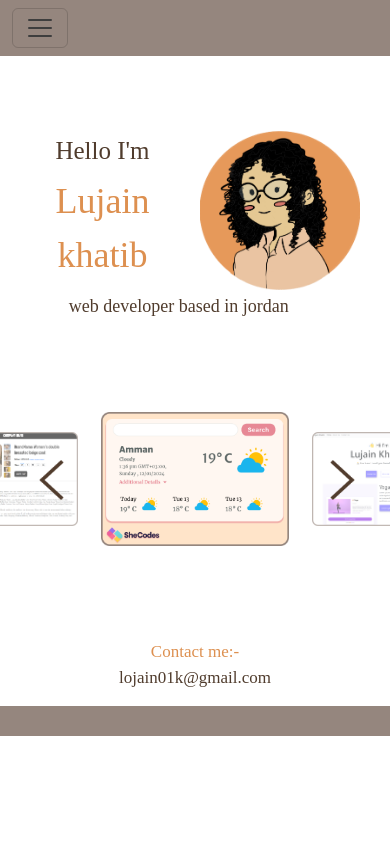
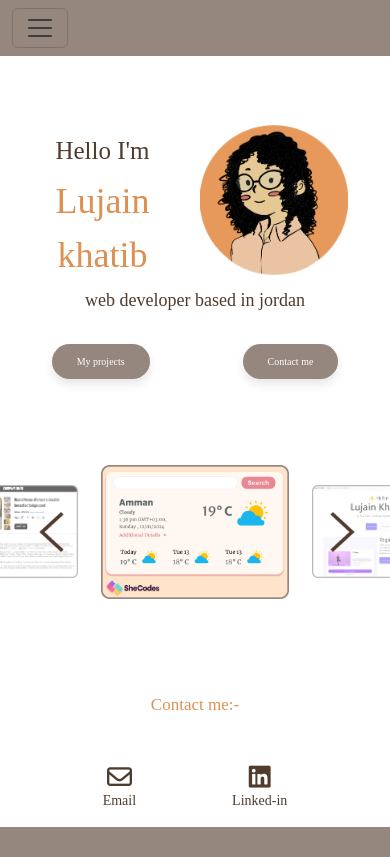
Before and after one commit to Lialliane/Portfolio-demo, a plain HTML site: page index.html in a window 390 px wide. Drawn offline with nearby package versions, Linux system fonts and the light colour scheme; a web font is replaced by a local one.

Commit message:
Added buttons to ease navigation, added more contact links and enhanced design.

```diff
--- a/index.html
+++ b/index.html
@@ -10,7 +10,8 @@
     <link href="https://fonts.googleapis.com/css2?family=Laila:wght@300;400;500;600;700&display=swap" rel="stylesheet">
     <link href="https://cdn.jsdelivr.net/npm/bootstrap@5.3.3/dist/css/bootstrap.min.css" rel="stylesheet" integrity="sha384-QWTKZyjpPEjISv5WaRU9OFeRpok6YctnYmDr5pNlyT2bRjXh0JMhjY6hW+ALEwIH" crossorigin="anonymous">
     <script src="https://cdn.jsdelivr.net/npm/bootstrap@5.3.3/dist/js/bootstrap.bundle.min.js" integrity="sha384-YvpcrYf0tY3lHB60NNkmXc5s9fDVZLESaAA55NDzOxhy9GkcIdslK1eN7N6jIeHz" crossorigin="anonymous"></script>
-    <link rel="stylesheet" href="/src/style.css" type="text/css">
+    <link rel="stylesheet" href="src/style.css" type="text/css">
+    <script src="https://kit.fontawesome.com/daa612db23.js" crossorigin="anonymous"></script>
     <title>Lujain khatib portfolio - a front end developer based in jordan</title>
 </head>
 <body>
@@ -22,8 +23,9 @@
             <div class="collapse navbar-collapse" id="navbarNavAltMarkup">
                 <div class="navbar-nav">
                     <a class="nav-link active header-link" aria-current="page" href="/index.html">Home</a>
-                    <a class="nav-link header-link" href="/about-me.html">About me</a>
+                    <a class="nav-link header-link" href="about-me.html">About me</a>
                     <a class="nav-link header-link" href="#contact-me">Contact me</a>
+                    <a class="nav-link header-link" href="#my-projects.html">My projects</a>
                 </div>
             </div>
         </div>
@@ -36,36 +38,52 @@
                             <h2> Hello I'm </h2>
                             <h1> Lujain <br /> khatib </h1>
                         </div>
-                        <img class="profile-image img-fluid" src="/src/profile.png" alt="profile" />
+                        <img class="profile-image img-fluid" src="src/profile.png" alt="profile" />
                     </div>
                     <h3> web developer based in jordan </h3>
-                    </div>
+                <div class="d-flex justify-content-between button-container">
+                    <a href="#" class="button-link">My projects</a>
+                    <a href="#" class="button-link contact-me-button">Contact me</a>
+                </div>
+
+            </div>
             <div class="col-lg-5  app-images-container">
-                <img class="app-image-secondary app-image-hidden-top "  src="/src/e-commerce-site.png" alt="e-commerce-site"/>
+                <img class="app-image-secondary app-image-hidden-top "  src="src/e-commerce-site.png" alt="e-commerce-site"/>
                 <div class="arrow-image-container d-flex flex-column">
-                    <img class="app-image-secondary img-fluid " id="top-image" src="/src/e-commerce-site.png" alt="e-commerce-site"/>
+                    <img class="app-image-secondary img-fluid " id="top-image" src="src/e-commerce-site.png" alt="e-commerce-site"/>
                     <a href="https://www.shecodes.io/cohorts/shecodes-basics-0ecb1ade-6170-40b2-9236-4676ab7260c5/projects/1968163?_gl=1*1igqam1*_gcl_au*NTU5MjEzOTAyLjE3MTEzNzk0MjM." class="first-image-link" target="_blank"></a>
-                    <button class="nav-arrow-up img-fluid"><img class="arrow-img" src="/src/arrow-up.png" alt="arrow"></button>
+
+                    <button class="nav-arrow-up img-fluid"><img class="arrow-img" src="src/arrow-up.png" alt="arrow"></button>
 
                 </div>
-                <img class="app-image-main img-fluid " src="/src/weather-app.png" alt="weather-app"/>
-                <img class="app-image-hidden img-fluid " src="/src/weather-app.png" alt="weather-app"/>
+                <img class="app-image-main img-fluid " src="src/weather-app.png" alt="weather-app"/>
+                <img class="app-image-hidden img-fluid " src="src/weather-app.png" alt="weather-app"/>
                 <a class="main-image-link" href="https://l-weather-app.netlify.app " target="_blank"></a>
-
                 <div class="arrow-image-container d-flex flex-column ">
-                    <img class="app-image-secondary img-fluid " id="bottom-image" src="/src/portfolio-site.png" alt="portfolio-site"/>
+                    <img class="app-image-secondary img-fluid " id="bottom-image" src="src/portfolio-site.png" alt="portfolio-site"/>
 
                     <a href="https://lujain-portfolio.netlify.app" class="third-image-link" target="_blank"></a>
 
-                    <button class="nav-arrow-down img-fluid "><img class=" arrow-img" src="/src/arrow-down.png" alt="arrow"></button>
+                    <button class="nav-arrow-down img-fluid "><img class=" arrow-img" src="src/arrow-down.png" alt="arrow"></button>
                 </div>
             </div>
         </div>
     </div>
     <footer>
-        <p>Contact me:-<br /> <a href="mailto:lojain01k@gmail.com" target="_blank" class="email" id="contact-me">lojain01k@gmail.com</a> </p>
+        <p id="contact-me">Contact me:- </p>
+        <div class="d-flex flex-row justify-content-center mt-5 mb-3">
+            <div class="d-flex flex-column me-5">
+                <i class="fa-regular fa-envelope icons"></i>
+                <a href="mailto:lojain01k@gmail.com" target="_blank" class="contact-links" >Email</a>
+            </div>
+            <div class="d-flex flex-column ms-5">
+                <i class="fa-brands fa-linkedin icons "></i>
+                <a href="mailto:lojain01k@gmail.com" target="_blank" class="contact-links" >Linked-in</a>
+            </div>
+        </div>
         <div class="footer"></div>
+
     </footer>
-<script src="/src/script.js"></script>
+<script src="src/script.js"></script>
 </body>
 </html>
--- a/src/style.css
+++ b/src/style.css
@@ -1,3 +1,10 @@
+:root {
+    --primary-color: #DD9050;
+    --secondary-color: #503C2D;
+    --tertiary-color: rgba(148.64, 134.45, 126.47, 1);
+    --box-shadow: 0 5px 10px rgba(0, 0, 0, 0.1);
+}
+
 html, body {
     max-width: 100%;
     overflow-x: hidden;
@@ -9,25 +16,25 @@ body {
 h1{
     font-size: 65px;
     line-height: 157%;
-    color: #DD9050;
+    color: var(--primary-color);
 }
 h2{
     font-size: 50px;
-    color: #503C2D;
+    color: var(--secondary-color);
     width: 235px;
 }
 
 h3 {
-    font-size: 35px;
-    color: #503C2D;
+    font-size: 33px;
+    color: var(--secondary-color);
     position: relative;
-    bottom: -1%;
+    bottom: -4%;
 }
 p{
     margin-top: 100px;
     font-size: 29px;
     font-weight: 500;
-    color: #DD9050;
+    color: var(--primary-color);
     text-align: center;
 }
 footer{
@@ -42,7 +49,7 @@ footer{
 }
 
 .header{
-    background-color: rgba(148.64, 134.45, 126.47, 1) !important;
+    background-color: var(--tertiary-color) !important;
     width: 100%;
     position: relative;
     z-index: 999;
@@ -88,6 +95,19 @@ footer{
 }
 .h1-about-me{
     line-height: 268%;
+}
+.button-container {
+    width: 67%;
+    margin-top: 71px;
+}
+.button-link {
+    background: var(--tertiary-color);
+    box-shadow: var(--box-shadow);
+    color: white;
+    padding: 12px 34px;
+    border-radius: 25px;
+    text-decoration: none;
+    font-size: 19px;
 }
 
 .arrow-image-container{
@@ -257,11 +277,16 @@ footer{
     text-align: left;
     font-size: 20px;
     line-height: 37px;
-    color: #513C2D;
+    color: var(--secondary-color);
     margin: 0 auto;
     width: 81%;
 }
-.email{
+.icons{
+    font-size: 30px;
+    margin: 0 auto;
+    color: var(--secondary-color);
+}
+.contact-links{
     text-decoration: none;
     color: #503C2D;
 }
@@ -337,6 +362,10 @@ footer{
         top: 19px;
         width: 250.7px;
         height: 178px;
+    }
+    .button-container{
+        margin-top: 109px;
+        width: 84%;
     }
     .arrow-image-container {
         height: 217px;
@@ -461,7 +490,13 @@ footer{
         width: 33%;
         bottom: 28px;
     }
-
+    .button-container {
+        margin-top: 64px;
+        width: 53%;
+    }
+    .contact-me-button{
+    margin-right: 10%;
+    }
 
 
     .app-images-container {
@@ -470,7 +505,7 @@ footer{
         align-items: flex-start;
         height: auto;
         justify-content: center;
-        margin-top: 166px;
+        margin-top: 104px;
         width: 1002px;
         align-items: center;
         position: relative;
@@ -663,8 +698,19 @@ footer{
         right: 2%;
         bottom: 0%;
     }
-        p{
+    p{
         font-size: 20px;
+    }
+    .button-link {
+        padding: 11px 29px;
+        font-size: 12px;
+    }
+    .contact-me-button{
+        margin:0;
+    }
+    .button-container {
+        margin-top: 24px;
+        width: 42%;
     }
 
     .app-images-container {
@@ -712,6 +758,9 @@ footer{
     .nav-arrow-down {
         top: 68%;
         right: 71%;
+    }
+    .icons {
+        font-size: 25px;
     }
 
     .footer {
@@ -838,6 +887,9 @@ footer{
     .arrow-img {
         height: 43px;
     }
+    .contact-links {
+        font-size: 14px;
+    }
 
     @keyframes slidedownfirst {
         0%{
@@ -904,7 +956,7 @@ footer{
 @media (max-width: 417px) {
     h3 {
         font-size: 18px;
-        right: 3%;
+        right: 0%;
         bottom: 0%;
     }
     .main-introductory-container-about-me {
@@ -917,6 +969,11 @@ footer{
     .h1-about-me {
         font-size: 26px;
     }
+    .profile-image {
+        bottom: 7%;
+        width: 39%;
+        height: 97%;
+    }
     .profile-image-about-me {
         width: 40%;
         bottom: 7px;
@@ -925,6 +982,14 @@ footer{
         font-size: 12px;
         width: 97%;
         line-height: 24px;
+    }
+    .button-link {
+        padding: 10px 25px;
+        font-size: 10px;
+    }
+    .button-container {
+        margin-top: 24px;
+        width: 53%;
     }
     .app-images-container {
         margin-top: 43px;
```
Also changed, not shown: about-me.html (+18 -7 lines), my-projects.html (added, +10 -0 lines).
